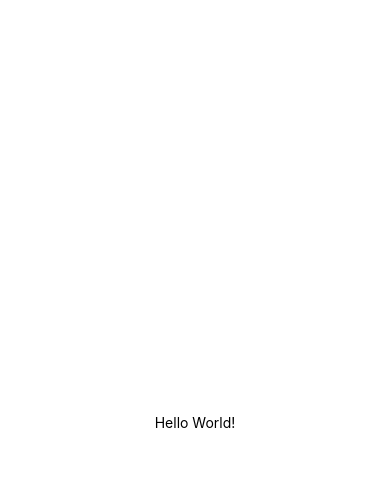
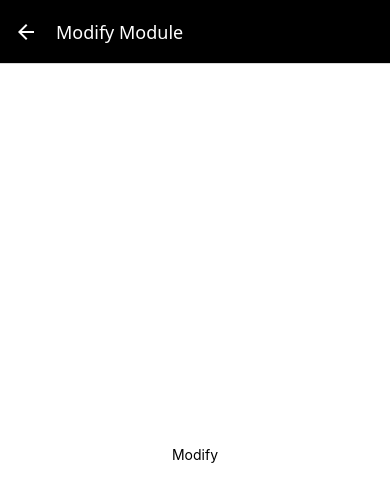
Before and after one commit to KingNA09/crudler, a React Native app: screen /ModuleModifyScreen in a window 390 px wide. Shown: the top 502 px of the page. Built offline with nearby package versions, Linux system fonts and the light colour scheme.

Commit message:
New Bits 2

```diff
--- a/App.js
+++ b/App.js
@@ -1,22 +1,47 @@
-import { StatusBar } from "expo-status-bar";
-import { StyleSheet, Text, View } from "react-native";
+import { NavigationContainer } from "@react-navigation/native";
+import { createNativeStackNavigator } from "@react-navigation/native-stack";
+import ModuleListScreen from "./src/components/Screens/ModuleListScreen";
+import ModuleAddScreen from "./src/components/Screens/ModuleAddScreen";
+import ModuleViewScreen from "./src/components/Screens/ModuleViewScreen";
+import ModuleModifyScreen from "./src/components/Screens/ModuleModifyScreen";
+const Stack = createNativeStackNavigator();
 
 export const App = () => {
   return (
-    <View style={styles.container}>
-      <Text>Hello World!</Text>
-      <StatusBar style="auto" />
-    </View>
+    <NavigationContainer>
+      <Stack.Navigator
+        initialRouteName="ModuleListScreen"
+        screenOptions={{
+          headerStyle: { backgroundColor: "black" },
+          headerTintColor: "white",
+        }}
+      >
+        <Stack.Screen
+          name="ModuleListScreen"
+          component={ModuleListScreen}
+          options={{ title: "List Modules" }}
+        />
+
+        <Stack.Screen
+          name="ModuleAddScreen"
+          component={ModuleAddScreen}
+          options={{ title: "Add Module" }}
+        />
+
+        <Stack.Screen
+          name="ModuleModifyScreen"
+          component={ModuleModifyScreen}
+          options={{ title: "Modify Module" }}
+        />
+
+        <Stack.Screen
+          name="ModuleViewScreen"
+          component={ModuleViewScreen}
+          options={{ title: "View Module" }}
+        />
+      </Stack.Navigator>
+    </NavigationContainer>
   );
 };
 
-const styles = StyleSheet.create({
-  container: {
-    flex: 1,
-    backgroundColor: "#fff",
-    alignItems: "center",
-    justifyContent: "center",
-  },
-});
-
 export default App;
--- a/package.json
+++ b/package.json
@@ -9,6 +9,7 @@
     "web": "expo start --web"
   },
   "dependencies": {
+    "@react-navigation/native-stack": "^7.0.2",
     "expo": "~52.0.6",
     "expo-status-bar": "~2.0.0",
     "react": "18.3.1",
--- /dev/null
+++ b/src/components/Screens/ModuleAddScreen.js
@@ -0,0 +1,26 @@
+import { StatusBar } from "expo-status-bar";
+import { StyleSheet, Text, View } from "react-native";
+
+const ModuleAddScreen = () => {
+  //Initialisations---------------------------
+  //State------------------------
+  //Handles------------------------
+  //Views------------------------
+  return (
+    <View style={styles.container}>
+      <Text>Add</Text>
+      <StatusBar style="auto" />
+    </View>
+  );
+};
+
+const styles = StyleSheet.create({
+  container: {
+    flex: 1,
+    backgroundColor: "#fff",
+    alignItems: "center",
+    justifyContent: "center",
+  },
+});
+
+export default ModuleAddScreen;
--- /dev/null
+++ b/src/components/Screens/ModuleListScreen.js
@@ -0,0 +1,26 @@
+import { StatusBar } from "expo-status-bar";
+import { StyleSheet, Text, View } from "react-native";
+
+export const ModuleListScreen = () => {
+  //Initialisations---------------------------
+  //State------------------------
+  //Handles------------------------
+  //Views------------------------
+  return (
+    <View style={styles.container}>
+      <Text>List</Text>
+      <StatusBar style="auto" />
+    </View>
+  );
+};
+
+const styles = StyleSheet.create({
+  container: {
+    flex: 1,
+    backgroundColor: "#fff",
+    alignItems: "center",
+    justifyContent: "center",
+  },
+});
+
+export default ModuleListScreen;
--- /dev/null
+++ b/src/components/Screens/ModuleModifyScreen.js
@@ -0,0 +1,26 @@
+import { StatusBar } from "expo-status-bar";
+import { StyleSheet, Text, View } from "react-native";
+
+const ModuleModifyScreen = () => {
+  //Initialisations---------------------------
+  //State------------------------
+  //Handles------------------------
+  //Views------------------------
+  return (
+    <View style={styles.container}>
+      <Text>Modify</Text>
+      <StatusBar style="auto" />
+    </View>
+  );
+};
+
+const styles = StyleSheet.create({
+  container: {
+    flex: 1,
+    backgroundColor: "#fff",
+    alignItems: "center",
+    justifyContent: "center",
+  },
+});
+
+export default ModuleModifyScreen;
--- /dev/null
+++ b/src/components/Screens/ModuleViewScreen.js
@@ -0,0 +1,26 @@
+import { StatusBar } from "expo-status-bar";
+import { StyleSheet, Text, View } from "react-native";
+
+const ModuleViewScreen = () => {
+  //Initialisations---------------------------
+  //State------------------------
+  //Handles------------------------
+  //Views------------------------
+  return (
+    <View style={styles.container}>
+      <Text>List</Text>
+      <StatusBar style="auto" />
+    </View>
+  );
+};
+
+const styles = StyleSheet.create({
+  container: {
+    flex: 1,
+    backgroundColor: "#fff",
+    alignItems: "center",
+    justifyContent: "center",
+  },
+});
+
+export default ModuleViewScreen;
```
Also changed, not shown: 1 other file (tests, documents, lock files or other folders).
